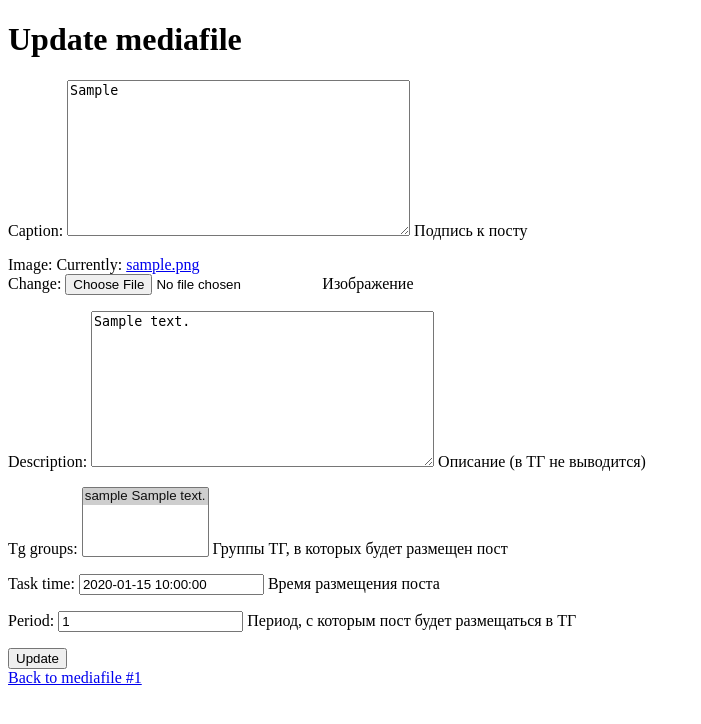
After one commit to arkrivenko/DjangoReposter, a Django app: page /medias/1/update/ in a window 1280 px wide. The commit adds this page. Shown: the top 724 px of the page, without its empty margins (0-701 px from the left). Run offline with Django 4.2, Linux system fonts and the light colour scheme; tables that the repository leaves empty hold one stand-in row (values such as "Sample post").

Commit message:
update page for media-model added, timezone changed

```diff
--- /dev/null
+++ b/tgdjango/tgapp/forms.py
@@ -0,0 +1,16 @@
+from django import forms
+
+from .models import Mediafile
+
+
+class MediafileForm(forms.ModelForm):
+    class Meta:
+        model = Mediafile
+        fields = (
+            "caption",
+            "image",
+            "description",
+            "tg_groups",
+            "task_time",
+            "period",
+        )
--- a/tgdjango/tgapp/models.py
+++ b/tgdjango/tgapp/models.py
@@ -1,4 +1,6 @@
 from django.db import models
+from django.core.validators import MinValueValidator, MaxValueValidator
+from django.utils import timezone
 from datetime import datetime
 
 
@@ -33,11 +35,14 @@ class ChannelData(models.Model):
 
 
 class Mediafile(models.Model):
-    caption = models.TextField(null=False, max_length=1024)
-    image = models.ImageField(null=False, upload_to=image_directory_path)
-    description = models.TextField(blank=True, null=False, max_length=200)
-    tg_groups = models.ManyToManyField(ChannelData, related_name="telegram_groups")
-    task_time = models.DateTimeField(null=False, default=datetime.now())
+    caption = models.TextField(null=False, max_length=1024, help_text="Подпись к посту")
+    image = models.ImageField(null=False, upload_to=image_directory_path, help_text="Изображение")
+    description = models.TextField(blank=True, null=False, max_length=200, help_text="Описание (в ТГ не выводится)")
+    tg_groups = models.ManyToManyField(ChannelData, related_name="telegram_groups",
+                                       help_text="Группы ТГ, в которых будет размещен пост")
+    task_time = models.DateTimeField(null=False, default=timezone.now, help_text="Время размещения поста")
+    period = models.IntegerField(null=False, validators=[MinValueValidator(1), MaxValueValidator(72)],
+                                 help_text="Период, с которым пост будет размещаться в ТГ")
     created_at = models.DateTimeField(auto_now_add=True)
 
     def delete(self, *args, **kwargs):
--- a/tgdjango/tgapp/templates/tgapp/media-details.html
+++ b/tgdjango/tgapp/templates/tgapp/media-details.html
@@ -9,6 +9,7 @@
   <div>
     <p>Время создания задачи: {{ media.created_at }}</p>
     <p>Время выполнения: {{ media.task_time }}</p>
+    <p>Период: {{ media.period }}</p>
     <p>Группы тг:</p>
     <ul>
       {% for group in media.tg_groups.all %}
@@ -21,6 +22,9 @@
     <p>Текст поста: <em>{{ media.caption }}</em></p>
   </div>
   <div>
+    <a href="{% url 'tgapp:media_update' pk=media.pk %}">Update media</a>
+  </div>
+  <div>
     <a href="{% url 'tgapp:media_delete' pk=media.pk %}">Delete media</a>
   </div>
   <div>
--- a/tgdjango/tgapp/templates/tgapp/media-list.html
+++ b/tgdjango/tgapp/templates/tgapp/media-list.html
@@ -12,7 +12,10 @@
       <div>
         <p><a href="{% url 'tgapp:media_details' pk=media.pk %}"
         >#{{ media.pk }}</a></p>
+        <p>{{ media.description }}</p>
+        <img src="{{ media.image.url }}" alt="{{ media.image.filename }}">
         <p>{{ media.caption }}</p>
+
       </div>
     {% endfor %}
     </div>
--- /dev/null
+++ b/tgdjango/tgapp/templates/tgapp/mediafile_update_form.html
@@ -0,0 +1,20 @@
+{% extends 'tgapp/base.html' %}
+
+{% block title %}
+  Update mediafile
+{% endblock %}
+
+{% block body %}
+  <h1>Update mediafile</h1>
+  <div>
+    <form method="post" enctype="multipart/form-data">
+      {% csrf_token %}
+      {{ form.as_p }}
+      <button type="submit">Update</button>
+    </form>
+  </div>
+  <div>
+    <a href="{% url 'tgapp:media_details' pk=object.pk %}"
+    >Back to mediafile #{{ object.pk }}</a>
+  </div>
+{% endblock %}
--- a/tgdjango/tgapp/urls.py
+++ b/tgdjango/tgapp/urls.py
@@ -3,6 +3,7 @@ from django.urls import path
 from .views import (
     MediaCreateView,
     MediaDeleteView,
+    MediaUpdateView,
     MediaListView,
     MediaDetailView,
     ChannelCreateView,
@@ -17,6 +18,7 @@ urlpatterns = [
     path("medias/", MediaListView.as_view(), name="media_list"),
     path("medias/create/", MediaCreateView.as_view(), name="media_create"),
     path("medias/<int:pk>/", MediaDetailView.as_view(), name="media_details"),
+    path("medias/<int:pk>/update/", MediaUpdateView.as_view(), name="media_update"),
     path("medias/<int:pk>/delete/", MediaDeleteView.as_view(), name="media_delete"),
     path("channels/", ChannelListView.as_view(), name="channel_list"),
     path("channels/create", ChannelCreateView.as_view(), name="channel_create"),
--- a/tgdjango/tgapp/views.py
+++ b/tgdjango/tgapp/views.py
@@ -1,9 +1,9 @@
-from django.shortcuts import render, reverse
-from django.views.generic import CreateView, DetailView, ListView, DeleteView
+from django.shortcuts import reverse
+from django.views.generic import CreateView, DetailView, ListView, DeleteView, UpdateView
 from django.urls import reverse_lazy
-from django.http import HttpResponseRedirect
 
 from .models import Mediafile, ChannelData
+from .forms import MediafileForm
 
 
 class ChannelCreateView(CreateView):
@@ -31,8 +31,20 @@ class ChannelDeleteView(DeleteView):
 
 class MediaCreateView(CreateView):
     model = Mediafile
-    fields = "caption", "image", "description", "tg_groups", "task_time"
+    fields = "caption", "image", "description", "tg_groups", "task_time", "period"
     success_url = reverse_lazy("tgapp:media_list")
+
+
+class MediaUpdateView(UpdateView):
+    model = Mediafile
+    template_name_suffix = "_update_form"
+    form_class = MediafileForm
+
+    def get_success_url(self):
+        return reverse(
+            "tgapp:media_details",
+            kwargs={"pk": self.object.pk},
+        )
 
 
 class MediaDeleteView(DeleteView):
--- a/tgdjango/tgdjango/settings.py
+++ b/tgdjango/tgdjango/settings.py
@@ -130,7 +130,7 @@ AUTH_PASSWORD_VALIDATORS = [
 
 LANGUAGE_CODE = 'en-us'
 
-TIME_ZONE = 'UTC'
+TIME_ZONE = 'Europe/Minsk'
 
 USE_I18N = True
 
--- a/tgdjango/tgdjango/urls.py
+++ b/tgdjango/tgdjango/urls.py
@@ -21,7 +21,7 @@ from django.conf.urls.static import static
 
 urlpatterns = [
     path('admin/', admin.site.urls),
-    path('tg/', include('tgapp.urls')),
+    path('', include('tgapp.urls')),
 ]
 
 if settings.DEBUG:
```
Also changed, not shown: tgdjango/tgapp/management/commands/runbot.py (+21 -2 lines).
